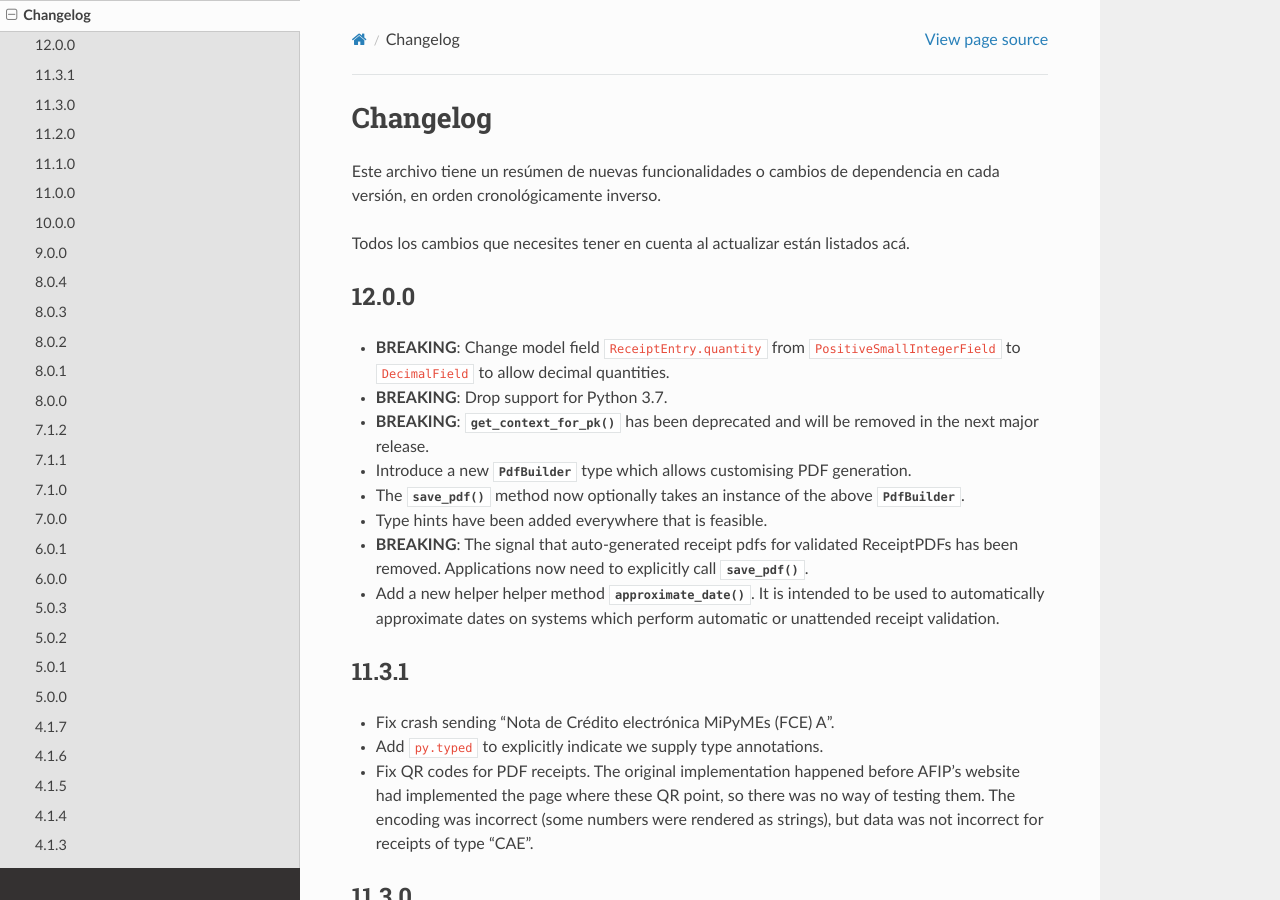
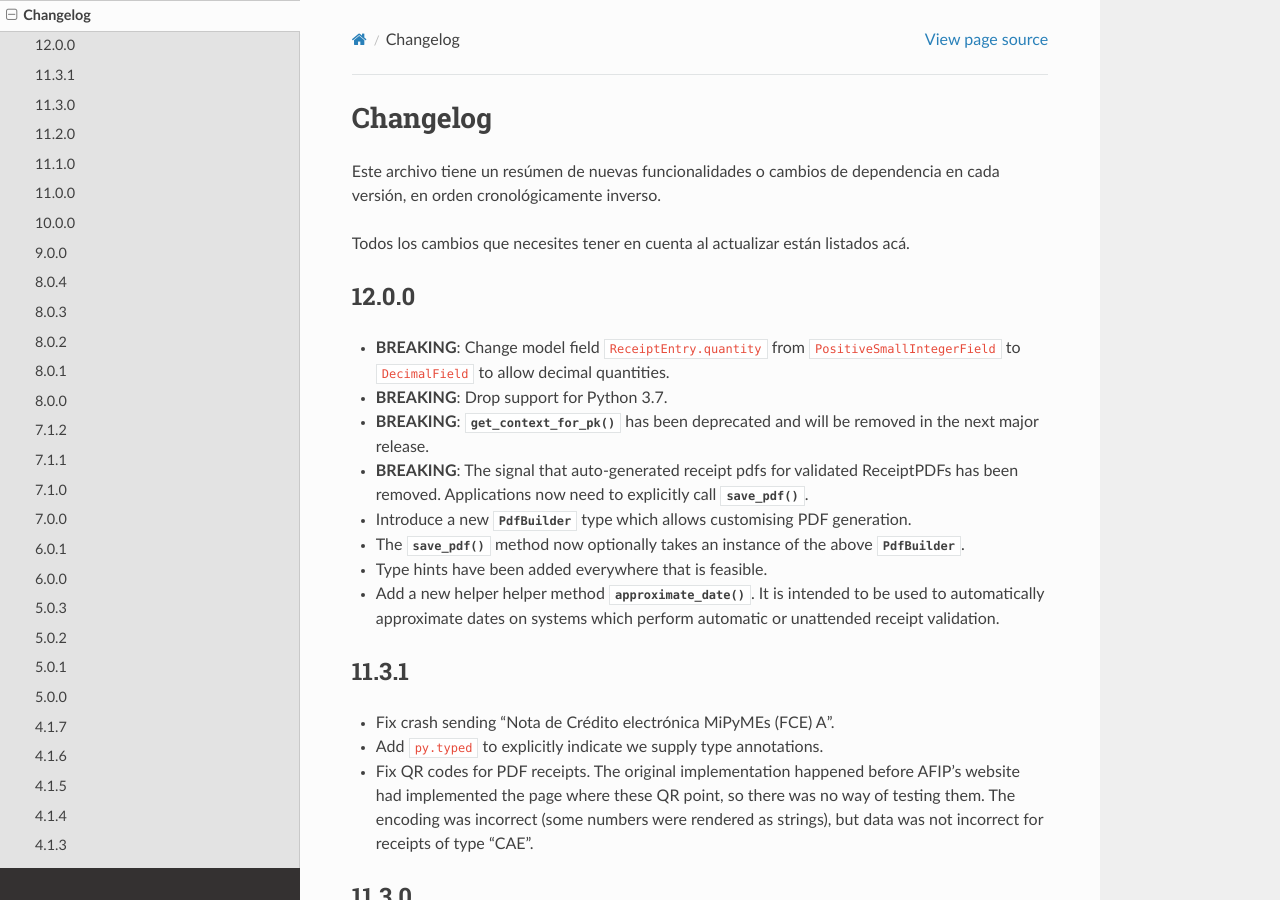
Before and after one commit to WhyNotHugo/django-afip, a Sphinx documentation site: the page built from docs/changelog.rst, in a window 1280 px wide and 900 px high. Built offline with Sphinx 7.4.7 and the Read the Docs theme 2.0.0, drawn with Linux system fonts in a browser that asks for light colours; the version number could not be read and is left out.

```diff
--- a/docs/changelog.rst
+++ b/docs/changelog.rst
@@ -17,14 +17,14 @@ acá.
 - **BREAKING**: Drop support for Python 3.7.
 - **BREAKING**: :meth:`~.ReceiptPDFView.get_context_for_pk` has been deprecated
   and will be removed in the next major release.
+- **BREAKING**: The signal that auto-generated receipt pdfs for validated
+  ReceiptPDFs  has been removed. Applications now need to explicitly call
+  :meth:`~.ReceiptPDF.save_pdf()`.
 - Introduce a new :class:`~.PdfBuilder` type which allows customising PDF
   generation.
 - The :meth:`~.ReceiptPDF.save_pdf` method now optionally takes an instance of
   the above :class:`~.PdfBuilder`.
 - Type hints have been added everywhere that is feasible.
-- **BREAKING**: The signal that auto-generated receipt pdfs for validated
-  ReceiptPDFs  has been removed. Applications now need to explicitly call
-  :meth:`~.ReceiptPDF.save_pdf()`.
 - Add a new helper helper method :meth:`~.Receipt.approximate_date`. It is
   intended to be used to automatically approximate dates on systems which
   perform automatic or unattended receipt validation.
```
